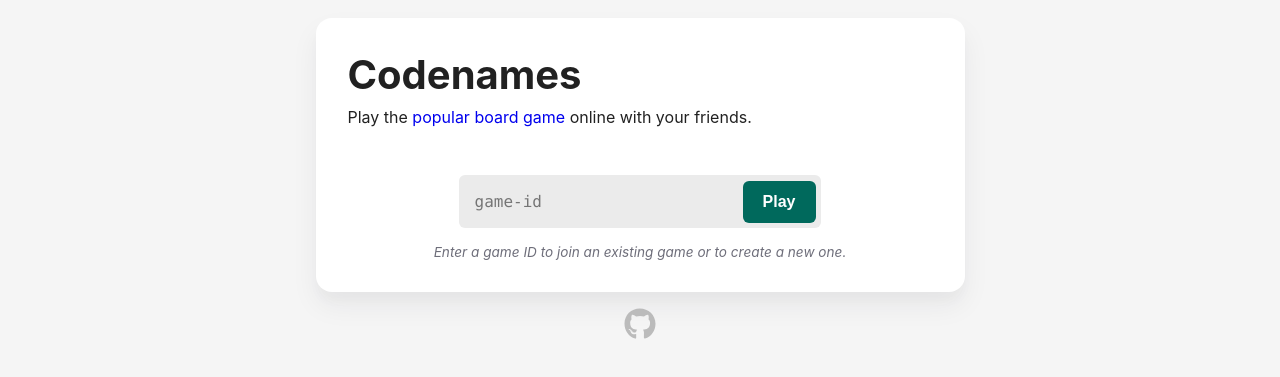
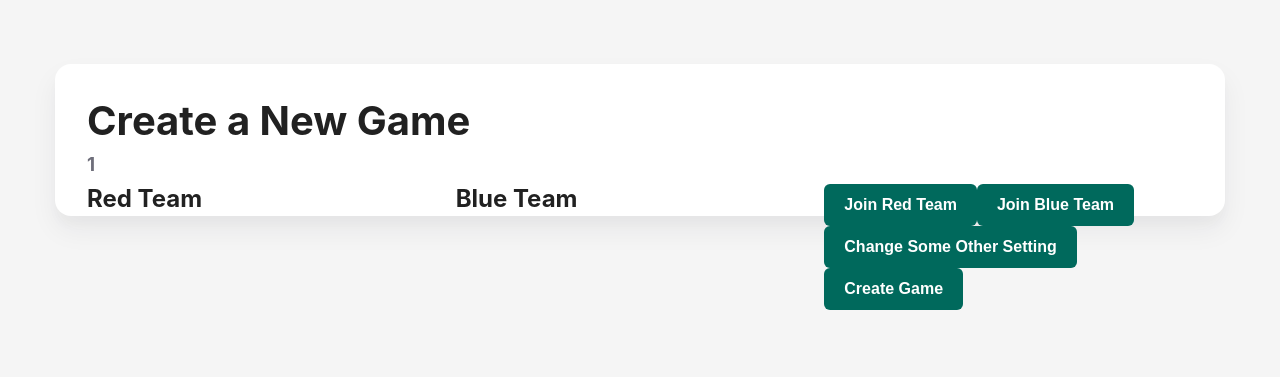
Before and after one commit to nchaloult/codenames, a React (Create React App) app in the folder client/: page /1 in a window 1280 px wide. Before the commit this address led to /. Shown: the part 213-590 px from the top of the page. Built offline with nearby package versions, Linux system fonts and the light colour scheme.

Commit message:
client: create GameScreen and /:gameID route
god commit

```diff
--- a/client/src/index.tsx
+++ b/client/src/index.tsx
@@ -4,9 +4,9 @@ import './index.css';
 
 import { BrowserRouter, Switch, Route, Redirect } from 'react-router-dom';
 import { Provider } from 'react-redux';
+import { configureStore } from './store';
 import LandingScreen from './screens/LandingScreen';
-import CreateGameScreen from './screens/CreateGameScreen';
-import { configureStore } from './store';
+import GameScreen from './screens/GameScreen';
 
 const store = configureStore();
 
@@ -15,7 +15,7 @@ const App: React.FC = () => (
     <Provider store={store}>
       <BrowserRouter>
         <Switch>
-          <Route exact path="/create" component={CreateGameScreen} />
+          <Route exact path="/:gameID" component={GameScreen} />
           <Route exact path="/" component={LandingScreen} />
           <Redirect to="/" />
         </Switch>
--- a/client/src/screens/CreateGameScreen.tsx
+++ b/client/src/screens/CreateGameScreen.tsx
@@ -1,6 +1,5 @@
-import React, { useEffect } from 'react';
+import React from 'react';
 import { connect, ConnectedProps } from 'react-redux';
-import { RouteComponentProps } from 'react-router-dom';
 import { RootState } from '../store';
 
 // Redux business.
@@ -13,18 +12,7 @@ type PropsFromRedux = ConnectedProps<typeof connector>;
 
 // Component.
 
-type Props = PropsFromRedux & RouteComponentProps<any>;
-
-const CreateGameScreen: React.FC<Props> = (props: Props) => {
-  useEffect(() => {
-    // If the game ID is blank and we've arrived on this page somehow, then
-    // redirect users back to the landing page.
-    if (props.gameID === '') {
-      props.history.push('/');
-    }
-  }, []);
-
-  return (
+const CreateGameScreen: React.FC<PropsFromRedux> = (props: PropsFromRedux) => (
   <div className="container centered-container">
     <div className="card">
       <h1>Create a New Game</h1>
@@ -44,6 +32,5 @@ const CreateGameScreen: React.FC<Props> = (props: Props) => {
     </div>
   </div>
 );
-};
 
 export default connector(CreateGameScreen);
--- /dev/null
+++ b/client/src/screens/GameScreen.tsx
@@ -0,0 +1,51 @@
+import React, { useEffect } from 'react';
+import { connect, ConnectedProps } from 'react-redux';
+import { RouteComponentProps } from 'react-router-dom';
+import { RootState } from '../store';
+import { setIsCreated, setGameID } from '../store/game/actions';
+import CreateGameScreen from './CreateGameScreen';
+
+// In this component, a Websocket connection is established with the server.
+// Depending on whether the game with the provided gameID has already been
+// created or not, this component then displays either the CreateGameScreen or
+// the JoinGameScreen.
+
+// Redux business.
+
+const mapState = (state: RootState) => ({
+  isCreated: state.game.isCreated,
+});
+const mapDispatch = {
+  setGameID: (id: string) => setGameID(id),
+  setIsCreated: (isCreated: boolean) => setIsCreated(isCreated),
+};
+const connector = connect(mapState, mapDispatch);
+type PropsFromRedux = ConnectedProps<typeof connector>;
+
+// Component.
+
+type Props = PropsFromRedux & RouteComponentProps<any>;
+
+const GameScreen: React.FC<Props> = (props: Props) => {
+  useEffect(() => {
+    const gameIDFromURL: string = props.match.params.gameID;
+    props.setGameID(gameIDFromURL);
+
+    // TODO: logic which establishes a Websocket connection with the server goes
+    // here.
+    //
+    // For now, just stub this out & pretend that the server told us that a game
+    // with the provided ID doesn't exist, therefore we'll be creating a new
+    // one.
+    props.setIsCreated(false);
+  }, []);
+
+  return (
+    <>
+      {props.isCreated && <p>join game screen goes here</p>}
+      {!props.isCreated && <CreateGameScreen />}
+    </>
+  );
+};
+
+export default connector(GameScreen);
--- a/client/src/screens/LandingScreen.tsx
+++ b/client/src/screens/LandingScreen.tsx
@@ -1,31 +1,17 @@
-import React from 'react';
-import { connect, ConnectedProps } from 'react-redux';
+import React, { useState } from 'react';
 import { RouteComponentProps } from 'react-router-dom';
 import LandingScreenLinks from '../components/LandingScreenLinks';
-import { RootState } from '../store';
-import setGameID from '../store/game/actions';
 
-// Redux business.
-
-const mapState = (state: RootState) => ({
-  gameID: state.game.id,
-});
-const mapDispatch = {
-  setGameID: (id: string) => setGameID(id),
-};
-const connector = connect(mapState, mapDispatch);
-type PropsFromRedux = ConnectedProps<typeof connector>;
-
-// Component.
-
-type Props = PropsFromRedux & RouteComponentProps<any>;
+type Props = RouteComponentProps<any>;
 
 const LandingScreen: React.FC<Props> = (props: Props) => {
+  const [gameID, setGameID] = useState('');
+
   const handleGameIDFormSubmit = (e: React.FormEvent<HTMLFormElement>) => {
+    // Just redirect users to the /:gameID route. Submitting this form is no
+    // different than navigating to the /:gameID route manually.
     e.preventDefault();
-
-    // TODO: temporary! Implement relevant business logic here.
-    props.history.push('/create');
+    props.history.push(`/${gameID}`);
   };
 
   return (
@@ -46,9 +32,9 @@ const LandingScreen: React.FC<Props> = (props: Props) => {
           <form className="form-sm" onSubmit={(e) => handleGameIDFormSubmit(e)}>
             <input
               type="text"
-              value={props.gameID}
+              value={gameID}
               placeholder="game-id"
-              onChange={(e) => props.setGameID(e.target.value)}
+              onChange={(e) => setGameID(e.target.value)}
             />
             <button type="submit">Play</button>
           </form>
@@ -62,4 +48,4 @@ const LandingScreen: React.FC<Props> = (props: Props) => {
   );
 };
 
-export default connector(LandingScreen);
+export default LandingScreen;
--- a/client/src/store/game/actions.ts
+++ b/client/src/store/game/actions.ts
@@ -1,9 +1,17 @@
-import { GameActionTypes, SET_GAME_ID } from './types';
+import { GameActionTypes, SET_GAME_ID, SET_IS_CREATED } from './types';
 
 // Action creator for the SET_GAME_ID action type.
-export default function setGameID(id: string): GameActionTypes {
+export function setGameID(id: string): GameActionTypes {
   return {
     type: SET_GAME_ID,
     payload: id,
   };
 }
+
+// Action creator for the SET_IS_CREATED action type.
+export function setIsCreated(isCreated: boolean): GameActionTypes {
+  return {
+    type: SET_IS_CREATED,
+    payload: isCreated,
+  };
+}
--- a/client/src/store/game/reducers.ts
+++ b/client/src/store/game/reducers.ts
@@ -1,7 +1,13 @@
-import { GameState, GameActionTypes, SET_GAME_ID } from './types';
+import {
+  GameState,
+  GameActionTypes,
+  SET_GAME_ID,
+  SET_IS_CREATED,
+} from './types';
 
 const initialState: GameState = {
   id: '',
+  isCreated: false,
 };
 
 export default function gameReducer(
@@ -14,6 +20,11 @@ export default function gameReducer(
         ...state,
         id: action.payload,
       };
+    case SET_IS_CREATED:
+      return {
+        ...state,
+        isCreated: action.payload,
+      };
     default:
       return state;
   }
--- a/client/src/store/game/types.ts
+++ b/client/src/store/game/types.ts
@@ -1,5 +1,6 @@
 export interface GameState {
   id: string;
+  isCreated: boolean;
 }
 
 export const SET_GAME_ID = 'SET_GAME_ID';
@@ -7,4 +8,9 @@ interface SetGameIDAction {
   type: typeof SET_GAME_ID;
   payload: string;
 }
-export type GameActionTypes = SetGameIDAction;
+export const SET_IS_CREATED = 'SET_IS_CREATED';
+interface SetIsCreatedAction {
+  type: typeof SET_IS_CREATED;
+  payload: boolean;
+}
+export type GameActionTypes = SetGameIDAction | SetIsCreatedAction;
```
Lines whose indentation alone changed are shown as unchanged.
